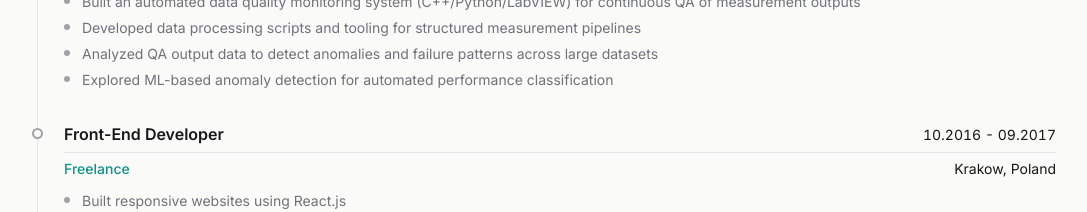
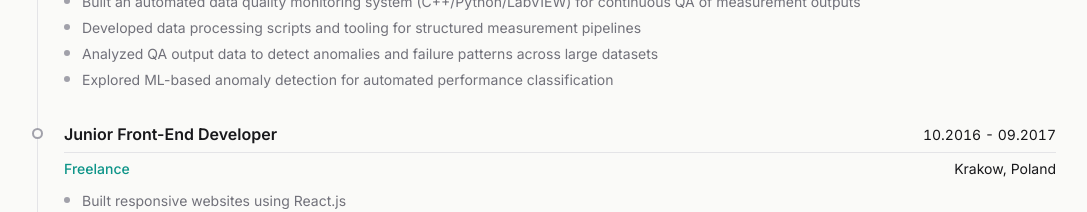
Before and after one commit to islazykv/islazykv.github.io, a React (Vite) app: page / in a window 1280 px wide. Shown: the part 3080-3292 px from the top of the page, without its empty margins (96-1183 px from the left). Built offline with nearby package versions, Linux system fonts and the light colour scheme.

Commit message:
chore: update CV

```diff
--- a/src/components/Experience.tsx
+++ b/src/components/Experience.tsx
@@ -34,7 +34,7 @@ const experiences = [
     ],
   },
   {
-    role: 'Front-End Developer',
+    role: 'Junior Front-End Developer',
     period: '10.2016 - 09.2017',
     orgs: [
       { name: 'Freelance', location: 'Krakow, Poland' },
```
Also changed, not shown: 1 other file (tests, documents, lock files or other folders).
